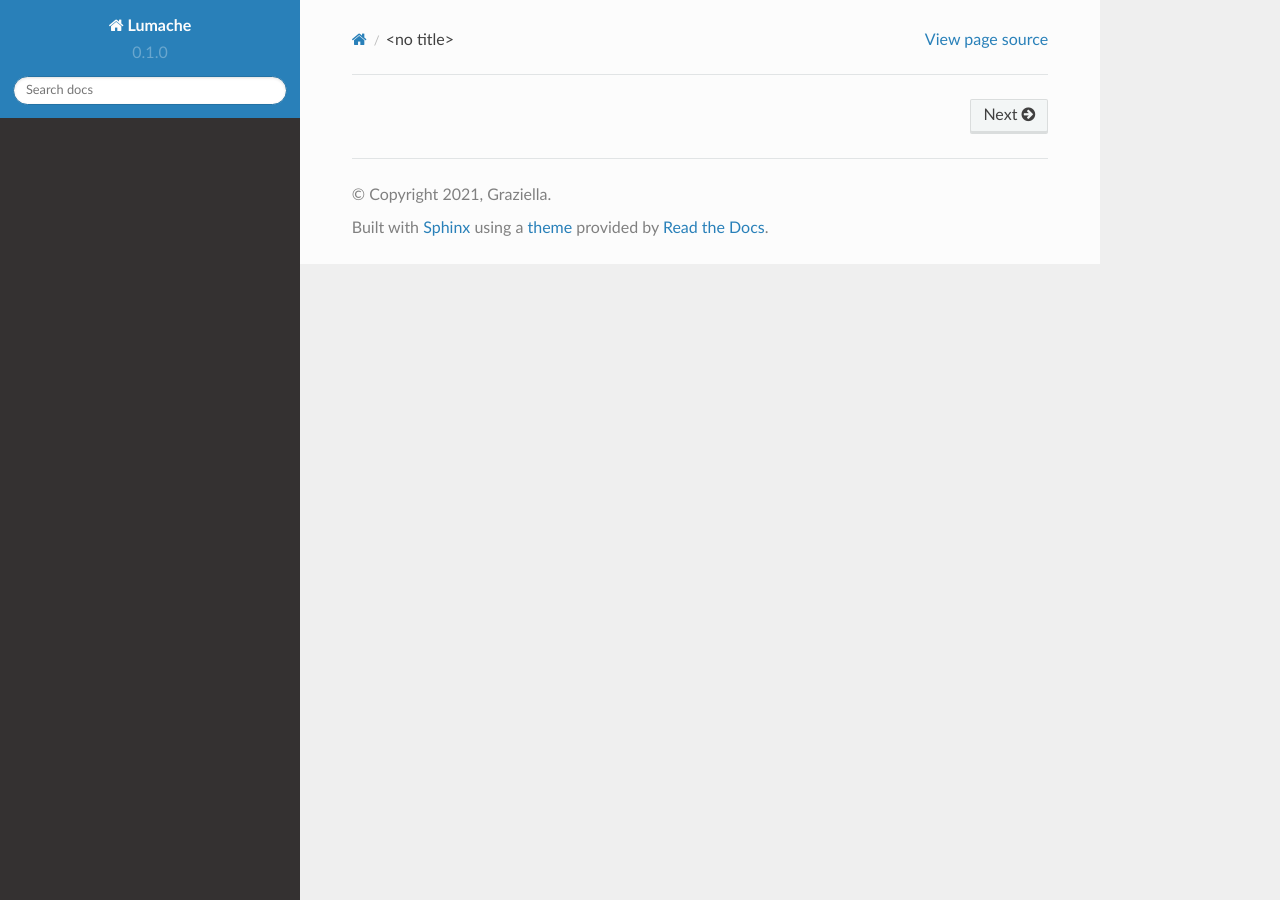
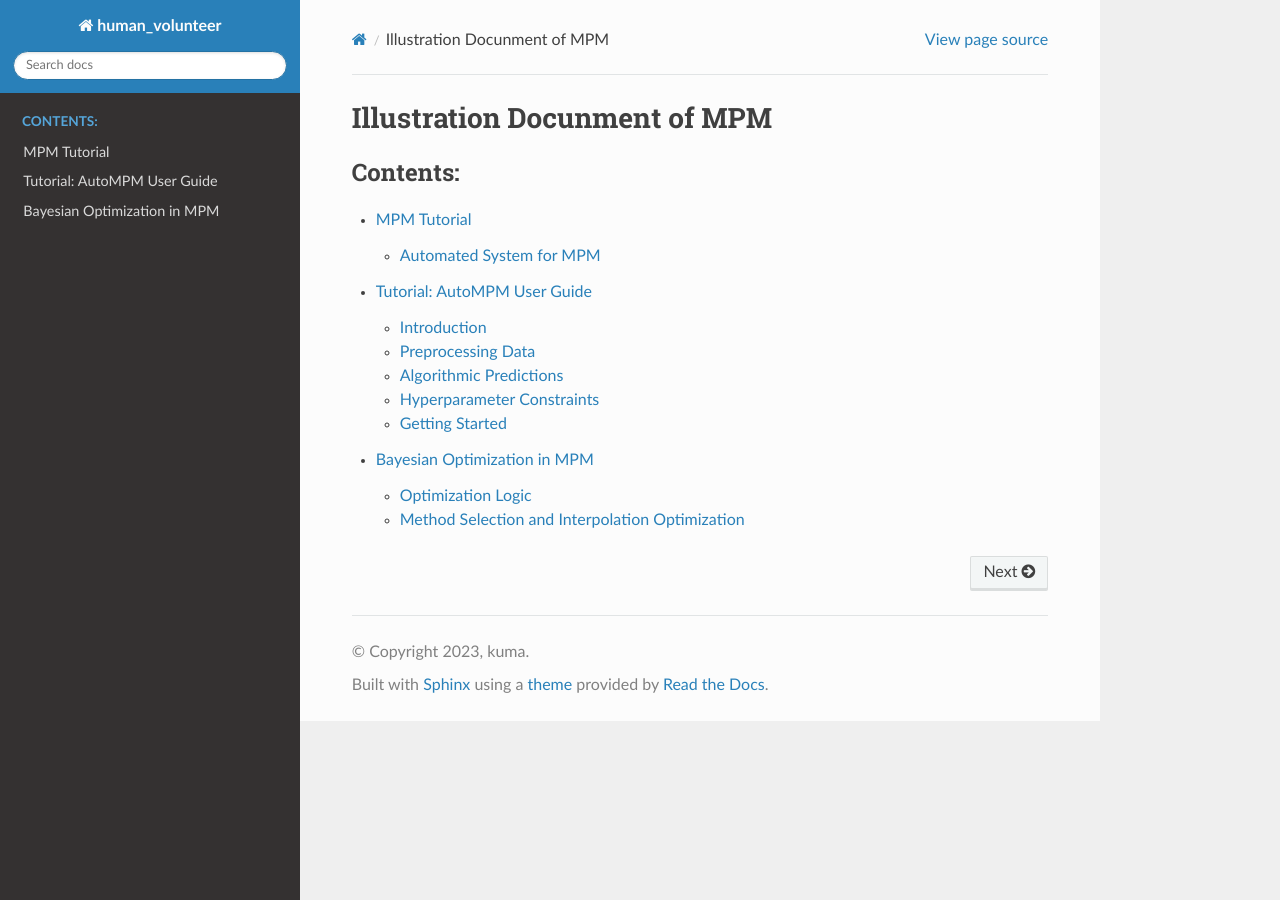
Before and after one commit to Leonardo-1107/tempMPM, a Sphinx documentation site: the page built from docs/source/index.rst, in a window 1280 px wide. Built offline with Sphinx 7.4.7 and the Read the Docs theme 2.0.0, drawn with Linux system fonts in a browser that asks for light colours; some of the changed lines change nothing that is shown.

Commit message:
Add files via upload

```diff
--- a/docs/source/conf.py
+++ b/docs/source/conf.py
@@ -1,35 +1,51 @@
 # Configuration file for the Sphinx documentation builder.
+#
+# This file only contains a selection of the most common options. For a full
+# list see the documentation:
+# https://www.sphinx-doc.org/en/master/usage/configuration.html
 
-# -- Project information
+# -- Path setup --------------------------------------------------------------
 
-project = 'Lumache'
-copyright = '2021, Graziella'
-author = 'Graziella'
+# If extensions (or modules to document with autodoc) are in another directory,
+# add these directories to sys.path here. If the directory is relative to the
+# documentation root, use os.path.abspath to make it absolute, like shown here.
+#
+# import os
+# import sys
+# sys.path.insert(0, os.path.abspath('.'))
 
-release = '0.1'
-version = '0.1.0'
 
-# -- General configuration
+# -- Project information -----------------------------------------------------
 
+project = 'human_volunteer'
+copyright = '2023, kuma'
+author = 'kuma'
+
+
+# -- General configuration ---------------------------------------------------
+
+# Add any Sphinx extension module names here, as strings. They can be
+# extensions coming with Sphinx (named 'sphinx.ext.*') or your custom
+# ones.
 extensions = [
-    'sphinx.ext.duration',
-    'sphinx.ext.doctest',
-    'sphinx.ext.autodoc',
-    'sphinx.ext.autosummary',
-    'sphinx.ext.intersphinx',
 ]
 
-intersphinx_mapping = {
-    'python': ('https://docs.python.org/3/', None),
-    'sphinx': ('https://www.sphinx-doc.org/en/master/', None),
-}
-intersphinx_disabled_domains = ['std']
-
+# Add any paths that contain templates here, relative to this directory.
 templates_path = ['_templates']
 
-# -- Options for HTML output
+# List of patterns, relative to source directory, that match files and
+# directories to ignore when looking for source files.
+# This pattern also affects html_static_path and html_extra_path.
+exclude_patterns = []
 
-html_theme = 'sphinx_rtd_theme'
 
-# -- Options for EPUB output
-epub_show_urls = 'footnote'
+# -- Options for HTML output -------------------------------------------------
+
+# The theme to use for HTML and HTML Help pages.  See the documentation for
+# a list of builtin themes.
+#
+html_theme = "sphinx_rtd_theme"
+# Add any paths that contain custom static files (such as style sheets) here,
+# relative to this directory. They are copied after the builtin static files,
+# so a file named "default.css" will overwrite the builtin "default.css".
+html_static_path = ['_static']
--- a/docs/source/index.rst
+++ b/docs/source/index.rst
@@ -1,3 +1,5 @@
+Illustration Docunment of MPM
+=================================
 
 .. toctree::
    :maxdepth: 2
--- a/docs/source/mpm.rst
+++ b/docs/source/mpm.rst
@@ -1,99 +1,191 @@
-# Automated System for MPM
+MPM Tutorial
+============
 
-## Code files
+Automated System for MPM
+-------------------------
 
-+ **optimization.py**:  Bayesian optimization
-+ **constraints.py** :  Encapsulation of hyperparameter settings
-+ **model.py**:  The model of auto machine learning algorithm
-+ **algo.py**:  Encapsulation of algorithms
-+ **method.py**:  Automatically select the algorithm
-+ **utils.py**:  Data pre-process and visualization
-+ **metric.py**: Shapley value
-+ **interpolation.py**: The optimization for interpolation
-+ **test.py**:  The template code to run
+Introduction
+^^^^^^^^^^^^
+
+AutoMPM is a tool developed for automatic machine learning in Mineral Persepective Mapping field. It's a both user-friendly and efficient python-based tool.
+
+.. image:: workflow.png
+   :align: center
+   :width: 500px
+
+AutoMPM stands as an innovative solution, purposefully crafted to revolutionize the landscape of mineral prospectivity mapping (MPM) through automated machine learning. In the realm of mineral resource exploration, MPM serves as a cornerstone, pinpointing locales with elevated potential for distinct mineral deposits. Traditionally, these endeavors demanded laborious, hands-on techniques, characterized by protracted timelines and susceptibility to inherent human inclinations. AutoMPM ushers in a paradigm shift, offering an advanced toolset that streamlines and refines this process with cutting-edge automation.
 
 
-## Preprocess
-The explanation of some functions in **utils.py**:
-+ **preprocess_data**：The standard function to preprocess raw data.
-+ **preprocess_all_data**: Preprocess the raw data of all datasets, excluding *Washington*.
-+ **preprocess_data_interpolate**: For dataset *Washington*.
-+ **show_result_map**：To demonstrate the predict result.
 
-## Algorithm
-The algorithm to predict gold mine should be encapsulated into a standard class which defines:
-+ **__init__(self, params)**: Take *params* as the parameter of init function, and unpack it to the init function of super class.
-+ **predicter(self, X)**: Return both 2-class-result and the probability-result of samples being classified as positive ones.
+Code Files
+^^^^^^^^^^^
 
-## Constraints
-The constraints on hyperparameters of the algorithm, requiring:
-+ **Continuous Param**: Require a floating point list length 2 as the lower and upper bound
-+ **Discrete Param**: Require an integer list legnth 2 as the lower and upper bound
-+ **Categorical Param**: Require a list as the enumeration of all feasible options
-+ **Static Param**: Require a value as the static value
+Code structure of AutoMPM:
 
-## Running
-Change *path* in **test.py** before run it.
+- ``optimization.py``: Bayesian optimization
+- ``constraints.py``: Encapsulation of hyperparameter settings
+- ``model.py``: The model of auto machine learning algorithm
+- ``algo.py``: Encapsulation of algorithms
+- ``method.py``: Automatically select the algorithm
+- ``utils.py``: Some tool functions
+- ``data_preprocess.py``: Data pre-process
+- ``metric.py``: Shapley value tool
+- ``interpolation.py``: The optimization for interpolation
+- ``test.py``: The template code to run
 
-# Bayesian Optimization in MPM
+Tutorial: AutoMPM User Guide
+=============================
 
-## Process of hyperparameters
+Introduction
+------------
 
-### The format of hyperparameters that input, store and use in *optimization.py*.
+Welcome to the AutoMPM user guide, where we delve into the efficient and automated world of Mineral Prospectivity Mapping (MPM). AutoMPM is designed to streamline the MPM process, leveraging advanced machine learning techniques to uncover high-potential mineral deposits. Say goodbye to manual, time-consuming methods and embrace a future of accelerated insights and reduced biases.
 
-* Change the input of hyperparamter info into a fully dict-like format, as
-    * { #param_name: {
-        * 'type': Enum(continuous, discrete, enum, static)
-        * 'low': float or int
-        * 'high': float or int
-        * 'member': IntEnum(#member)
-        * 'value': float or int
-        * }
-    * }
-* A encapsulated function for checking the format of hyperparameter info
-    * Whether in the params of algorithm
-    * continuous and discrete: low and high
-    * enum: member
-    * static: value
-* A encapsulated function for translating between hyperparameter info and value type
-    * continuous to uniform
-    * discrete and enum to randint
+Preprocessing Data
+------------------
+
+Navigate the preprocessing phase with finesse, utilizing the functions found in the ``data_preprocess.py`` module:
+
+- ``preprocess_data``: Standard function for raw data preprocessing.
+- ``preprocess_all_data``: Preprocess raw data across all datasets, excluding *Washington*.
+- ``preprocess_data_interpolate``: Special preprocessing for the *Washington* dataset.
+
+Algorithmic Predictions
+-----------------------
+
+The heart of AutoMPM lies in its algorithmic predictions. Discover the standard class structure for encapsulating gold mine prediction algorithms:
+
+- ``__init__(self, params)``: Initialize the algorithm with parameters, unpacking them to the super class.
+- ``predicter(self, X)``: Unveil 2-class results and probability predictions for sample classifications.
+
+Hyperparameter Constraints
+--------------------------
+
+AutoMPM ensures sound hyperparameter tuning by adhering to these constraints:
+
+- Continuous Param: Lower and upper bounds as a floating-point list of length 2.
+- Discrete Param: Lower and upper bounds as an integer list of length 2.
+- Categorical Param: Enumeration of feasible options within a list.
+- Static Param: A static value serving as a constant.
+
+Getting Started
+---------------
+
+Prepare to embark on your AutoMPM journey by following these steps:
+
+1. **Preprocessing**: Use the functions in ``data_preprocess.py`` to preprocess your raw data effectively.
+
+2. **Hyperparameter Mastery**: Understand the constraints governing hyperparameter tuning.
+
+3. **Run the Code**: Before executing the system, ensure you update the file path in ``test.py``.
+
+4. **Check the Output**: The output will be recorded in a *.md* file in *run* folder.
+
+By embracing the AutoMPM toolkit, you'll empower your mineral prospectivity mapping endeavors with automation, precision, and enhanced insights. Let AutoMPM be your guide to a new era of efficient exploration.
 
 
-## Algorithms
+Bayesian Optimization in MPM
+============================
 
-### The algorithms to build a model for mine prediction.
+.. image:: fig2.png
+   :align: center
+   :width: 500px
 
-* More **encapsulated algorithms** and corresponding **default hyperparamters** in *algo.py*
-    * *Random Forest    (RF)*
-    * *Logistic Regression  (LGR)*
-    * *Multilayer Perceptron    (MLP)*
-    * *Support Vector Machine   (SVM)*
+Optimization Logic
+------------------
 
-* More stable and reliable method for dataset split in *model.py*
-    * (**IID**) Spilt by random-spilt strategy.
-    * (**OOD**) Spilt by *K-Means* clustering algorithm with scheme to choose certain start point of generating subarea so as to cover all splitting scenarios with less trials.
+The logic workflow of hyperparameter optimization in ``optimization.py``.
+
+- Automatically choose the best hyperparameters for the machine learning algorithm.
+- Multi-processing on multiple threads to accelerate the predicting process. Simultaneously evaluate multiple parameters in parallel, aggregate and proceed to the next iteration.
+- Employing a multi-fidelity strategy, an initial low-fidelity estimation is conducted using a weighted cross-entropy metric. If performance surpasses a set threshold, a high-fidelity estimation is executed for refinement.
+
+Process of Hyperparameters
+^^^^^^^^^^^^^^^^^^^^^^^^^^
+
+The format of hyperparameters that input, store, and use in ``optimization.py``.
+
+- Change the input of hyperparameter info into a fully dict-like format, as:
+  - ``param_name``: {
+    - ``type``: Enum(continuous,discrete,enum,static)
+    - ``low``: float or int
+    - ``high``: float or int
+    - ``member``: IntEnum(#member)
+    - ``value``: float or int
+    - }
+
+- An encapsulated function for checking the format of hyperparameter info
+  - Whether in the params of the algorithm
+  - Continuous and discrete: low and high
+  - Enum: member
+  - Static: value
+
+- An encapsulated function for translating between hyperparameter info and value type
+  - Continuous to uniform
+  - Discrete and enum to randint
+
+IID & OOD
+^^^^^^^^^
+
+.. image:: data_split.png
+   :align: center
+   :width: 500px
+
+- Two data split ways that suitable for different situations:
+
+  - (IID) Split by random-split strategy.
+  - (OOD) Split by K-Means clustering algorithm with a scheme to choose a certain start point of generating subarea to cover all splitting scenarios with fewer trials.
 
 
-## Optimization Logic
+Algorithms
+^^^^^^^^^^
 
-### The logic workflow of hyperparameter optimization in *optimization.py*.
+The algorithms to build a model for mine prediction.
 
-* Automatically choose the best hyperpameters for the maching learning algorithm.
-* Coarse tuning on some non-sensitive hyperparameters
-    * Stop tuning certain hyperparamter after a proper value is chosen, such as *solver* of *MLPClassifier*
-* Fidelty on the number of trials required to alleviate randomness of dataset split
-* Multi-processing on multiple threads to accelerate the predicting process
+- More encapsulated algorithms and corresponding default hyperparameters in ``algo.py``:
 
-## Method selection
+  - Logistic Regression (LGR)
+  - Neural Network (NN)
+  - Support Vector Machine (SVM)
+  - Random Forest (RF)
+  - Extra Trees (ET)
+  - Gradient Boosting (GB)
+  - Random Forest Boosting (RFB)
+  - SVM Boosting (SVMBT)
+  - LGR Boosting (LGRBT)
+  - SVM Bagging (SVMBG)
+  - LGR Bagging (LGRBG)
+  - NN Bagging (NNBG)
+  - Extreme Gradient Boosting (XGB)
+  - Light Gradient Boosting (LGB)
 
-### The selection on different machine learning methods in *method.py*.
 
-* Evaluate each method with several default configurations
 
-## Interpolation optimization
 
-### The selection on different interpolation strategies in *method.py*.
+Method Selection and Interpolation Optimization
+-----------------------------------------------
 
-* *scipy.interpolate.interp2d* with interpolation kinds of ['linear', 'cubic', 'quintic']
-* *kringing interpolation* with interpolation kinds of ["linear", "gaussian", "exponential", "hole-effect"]
+Method Selection
+^^^^^^^^^^^^^^^^
+
+.. image:: method.png
+   :align: center
+   :width: 500px
+
+The selection of different machine learning methods in ``method.py``.
+
+- Evaluate each method with steps in low-fidelity Bayesian Optimization, and choose the best one with the best performance.
+
+Interpolation Optimization
+^^^^^^^^^^^^^^^^^^^^^^^^^^
+
+.. image:: interp.png
+   :align: center
+   :width: 500px
+
+The selection of different interpolation strategies in ``method.py``.
+
+- ``scipy.interpolate.interp2d`` with interpolation kinds of ['linear', 'cubic', 'quintic'].
+- Kriging interpolation with interpolation kinds of ["linear", "gaussian", "exponential", "hole-effect"].
+
+Automated selection entails favoring the method characterized by the minimal Mean Squared Error (MSE) loss value, thus designating it as the introductory technique of choice.
```
Also changed, not shown: docs/source/data_split.png (added), docs/source/fig2.png (added), docs/source/interp.png (added), docs/source/method.png (added), docs/source/mf.png (added), docs/source/workflow.png (added), 1 other file.
